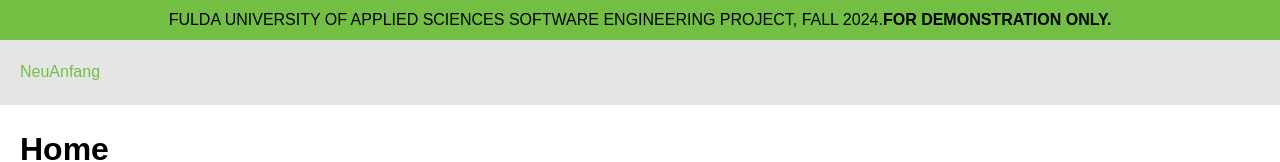
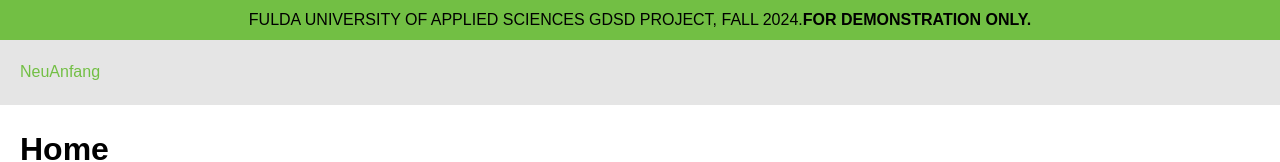
Before and after one commit to humdaansyedf/gdsd-team3, a React (Vite) app in the folder client/: page / in a window 1280 px wide. Shown: the top 162 px of the page. Built offline with nearby package versions, Linux system fonts and the light colour scheme; no server answers.

Commit message:
Edited index.jsx for testing workflow

```diff
--- a/client/src/routes/index.jsx
+++ b/client/src/routes/index.jsx
@@ -6,7 +6,7 @@ const AppLayout = () => {
   return (
     <>
       <div className="disclaimer">
-        Fulda University of Applied Sciences Software Engineering Project, Fall 2024.
+        Fulda University of Applied Sciences GDSD Project, Fall 2024.
         <strong>FOR DEMONSTRATION ONLY.</strong>
       </div>
       <div className="content">
```
